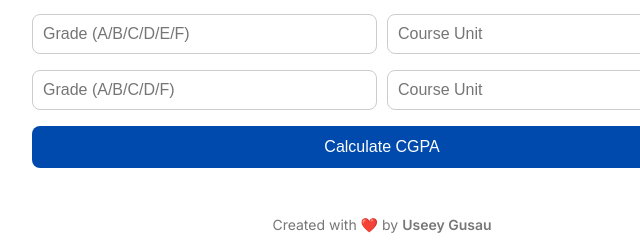
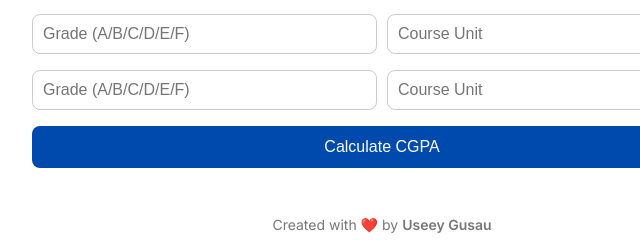
Before and after one commit to iamuseey/fugus.cgpa.live, a plain HTML site: page index.html in a window 1280 px wide. Shown: the part 228-468 px from the top of the page, 258-898 px from the left. Drawn offline with Linux system fonts and the light colour scheme.

Commit message:
Update index.html

```diff
--- a/index.html
+++ b/index.html
@@ -95,7 +95,7 @@ h1 {
       <input type="number" name="unit1[]" placeholder="Course Unit">
     </div>
     <div class="form-group">
-      <input type="text" name="grade1[]" placeholder="Grade (A/B/C/D/F)">
+      <input type="text" name="grade1[]" placeholder="Grade (A/B/C/D/E/F)">
       <input type="number" name="unit1[]" placeholder="Course Unit">
     </div>
   </div>
```
